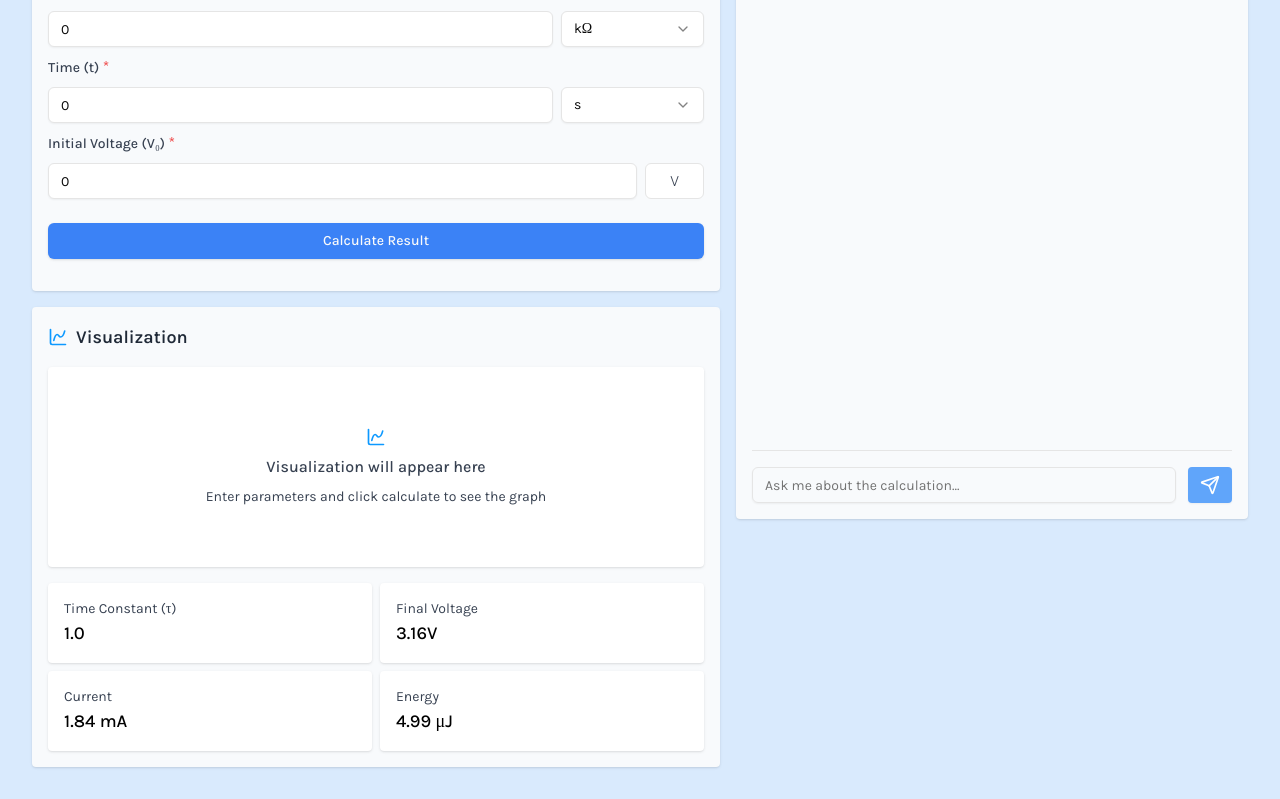
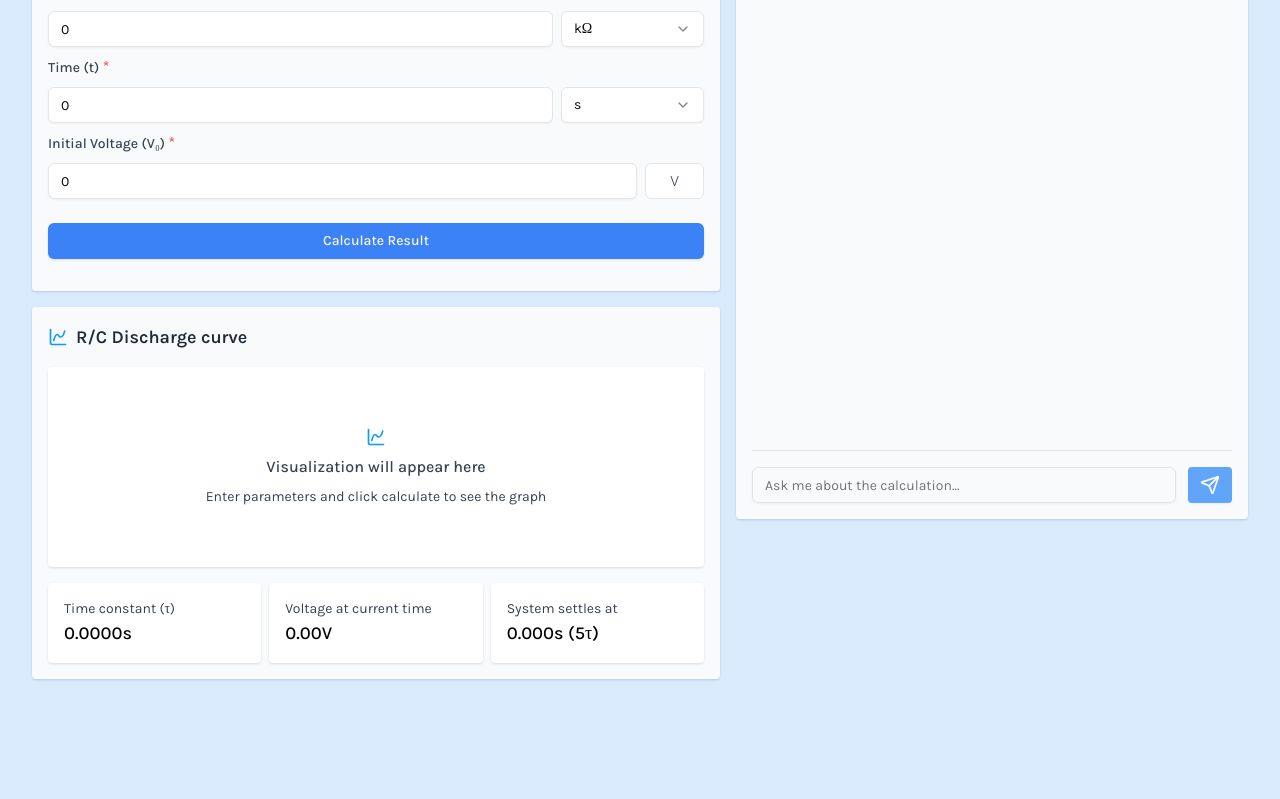
Before and after one commit to Nelman25/CapaciCalc, a React (Vite) app: page / in a window 1280 px wide. Shown: the part 393-1192 px from the top of the page. After the commit the page ends 1104 px from the top, so only its background shows below. Built offline with nearby package versions, Linux system fonts and the light colour scheme; a web font is replaced by a local one.

Commit message:
feat: finished building capacitor voltage visualization with dynamic chart styling

```diff
--- /dev/null
+++ b/src/components/CapacitorGraph.tsx
@@ -0,0 +1,81 @@
+import { Line } from "react-chartjs-2";
+import {
+  Chart as ChartJS,
+  LinearScale,
+  CategoryScale,
+  PointElement,
+  LineElement,
+  Title,
+  Tooltip,
+  Legend,
+  Filler,
+  type ChartOptions,
+} from "chart.js";
+import { useInputStore } from "@/stores/useInputStore";
+
+ChartJS.register(
+  LinearScale,
+  CategoryScale,
+  PointElement,
+  LineElement,
+  Title,
+  Tooltip,
+  Legend,
+  Filler
+);
+
+export function CapacitorGraph() {
+  const { graphData, mode } = useInputStore();
+
+  const data = {
+    datasets: [
+      {
+        label: "Capacitor Voltage",
+        data: graphData,
+        parsing: {
+          xAxisKey: "time",
+          yAxisKey: "voltage",
+        },
+        borderColor: mode === "charge" ? "#3b82f6" : "#ef4444",
+        backgroundColor: mode === "charge" ? "#93c5fd80" : "#fca5a580",
+        borderWidth: 2,
+        fill: true,
+      },
+    ],
+  };
+
+  const options: ChartOptions<"line"> = {
+    responsive: true,
+    scales: {
+      x: {
+        type: "linear",
+        title: {
+          display: true,
+          text: "Time (s)",
+        },
+        min: 0,
+      },
+      y: {
+        type: "linear",
+        title: {
+          display: true,
+          text: "Voltage (V)",
+        },
+        min: 0,
+      },
+    },
+    plugins: {
+      tooltip: {
+        callbacks: {
+          label: (context) => {
+            return `${context.dataset.label}: ${context.parsed.y.toFixed(
+              2
+            )}V at ${context.parsed.x.toFixed(3)}s`;
+          },
+        },
+      },
+    },
+  };
+
+  return <Line data={data} options={options} />;
+}
--- a/src/components/Visualization.tsx
+++ b/src/components/Visualization.tsx
@@ -1,33 +1,42 @@
 import { ChartSpline } from "lucide-react";
 import GraphPlaceholder from "./GraphPlaceholder";
+import { CapacitorGraph } from "./CapacitorGraph";
+import { useInputStore } from "@/stores/useInputStore";
 
 export default function Visualization() {
+  const { currentVoltage, time, tau, maxTime } = useInputStore();
+
   return (
     <div className="flex flex-col p-4 rounded shadow bg-softBlue-100">
       <div className="flex items-center gap-2 mb-4">
         <ChartSpline className="w-5 h-5 text-[#0D99FF]" />
-        <h3 className="text-lg font-semibold text-gray-800">Visualization</h3>
+        <h3 className="text-lg font-semibold text-gray-800">
+          R/C Discharge curve
+        </h3>
       </div>
-      <GraphPlaceholder />
-      <div className="grid w-full grid-cols-2 gap-2 mt-4">
+      {time === 0 ? <GraphPlaceholder /> : <CapacitorGraph />}
+      <div className="grid w-full grid-cols-3 gap-2 mt-4">
         <div className="p-4 bg-white rounded shadow">
-          <span className="block text-sm text-gray-700">Time Constant (τ)</span>
-          <span className="block text-lg font-medium text-black">1.0</span>
+          <span className="block text-sm text-gray-700">Time constant (τ)</span>
+          <span className="block text-lg font-medium text-black">
+            {tau.toFixed(4)}s
+          </span>
         </div>
 
         <div className="p-4 bg-white rounded shadow">
-          <span className="block text-sm text-gray-700">Final Voltage</span>
-          <span className="block text-lg font-medium text-black">3.16V</span>
+          <span className="block text-sm text-gray-700">
+            Voltage at current time
+          </span>
+          <span className="block text-lg font-medium text-black">
+            {currentVoltage.toFixed(2)}V
+          </span>
         </div>
 
         <div className="p-4 bg-white rounded shadow">
-          <span className="block text-sm text-gray-700">Current</span>
-          <span className="block text-lg font-medium text-black">1.84 mA</span>
-        </div>
-
-        <div className="p-4 bg-white rounded shadow">
-          <span className="block text-sm text-gray-700">Energy</span>
-          <span className="block text-lg font-medium text-black">4.99 μJ</span>
+          <span className="block text-sm text-gray-700">System settles at</span>
+          <span className="block text-lg font-medium text-black">
+            {maxTime.toFixed(3)}s (5τ)
+          </span>
         </div>
       </div>
     </div>
```
